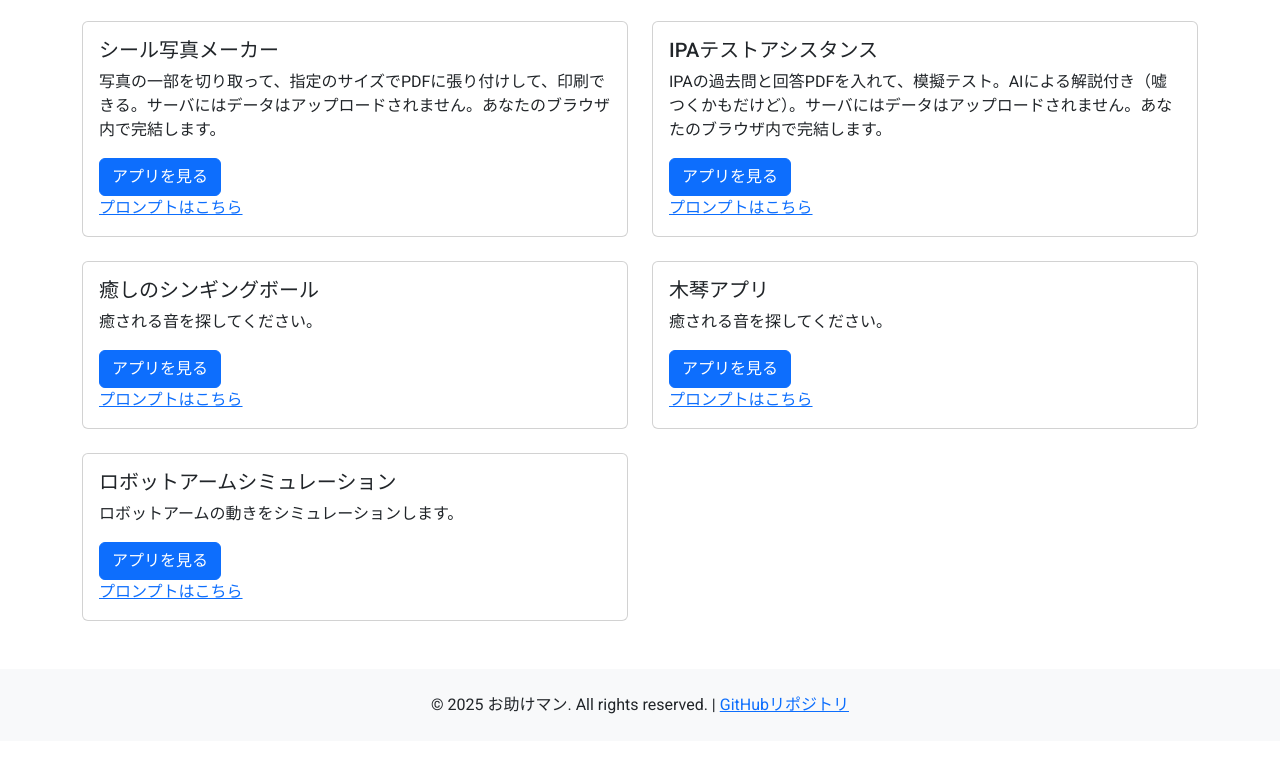
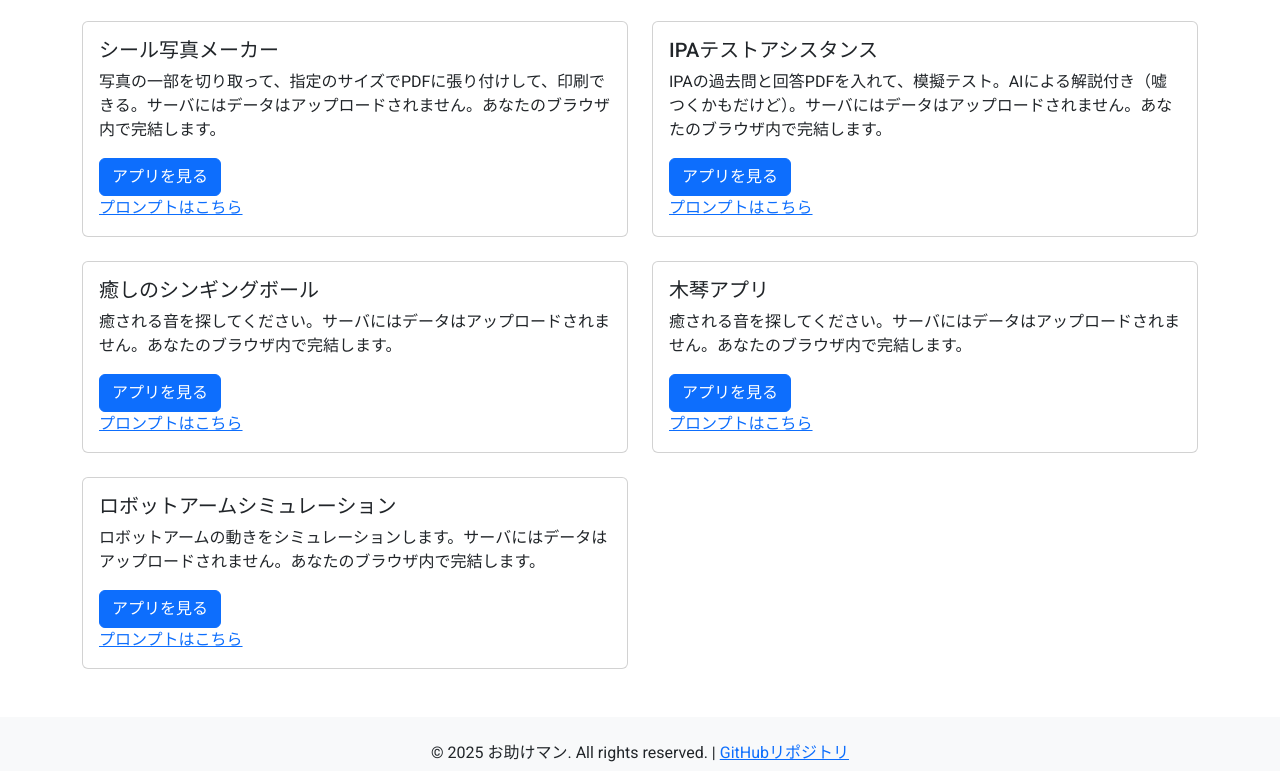
Before and after one commit to hirokunyeah/hirokunyeah.github.io, a plain HTML site: page index.html in a window 1280 px wide. Shown: the part 586-1357 px from the top of the page. Before the commit the page ends 1327 px from the top, so only its background shows below. Drawn offline with nearby package versions, Linux system fonts and the light colour scheme.

Commit message:
アプリカードの説明文を更新し、データがサーバにアップロードされないことを明記

```diff
--- a/index.html
+++ b/index.html
@@ -103,7 +103,7 @@
                     <div class="card app-card h-100">
                         <div class="card-body">
                             <h5 class="card-title">癒しのシンギングボール</h5>
-                            <p class="card-text">癒される音を探してください。</p>
+                            <p class="card-text">癒される音を探してください。サーバにはデータはアップロードされません。あなたのブラウザ内で完結します。</p>
                             <a href="/otasukeman/singing-bowl.html" class="btn btn-primary">アプリを見る</a>
                             <br>
                             <a href="https://gemini.google.com/share/64c4dc276aa1">プロンプトはこちら</a>
@@ -115,7 +115,7 @@
                     <div class="card app-card h-100">
                         <div class="card-body">
                             <h5 class="card-title">木琴アプリ</h5>
-                            <p class="card-text">癒される音を探してください。</p>
+                            <p class="card-text">癒される音を探してください。サーバにはデータはアップロードされません。あなたのブラウザ内で完結します。</p>
                             <a href="/otasukeman/mokin.html" class="btn btn-primary">アプリを見る</a>
                             <br>
                             <a href="https://gemini.google.com/share/d1210fe2369b">プロンプトはこちら</a>
@@ -127,7 +127,7 @@
                     <div class="card app-card h-100">
                         <div class="card-body">
                             <h5 class="card-title">ロボットアームシミュレーション</h5>
-                            <p class="card-text">ロボットアームの動きをシミュレーションします。</p>
+                            <p class="card-text">ロボットアームの動きをシミュレーションします。サーバにはデータはアップロードされません。あなたのブラウザ内で完結します。</p>
                             <a href="/otasukeman/robotarm.html" class="btn btn-primary">アプリを見る</a>
                             <br>
                             <a href="https://gemini.google.com/share/4b142ae59ba9">プロンプトはこちら</a>
```
